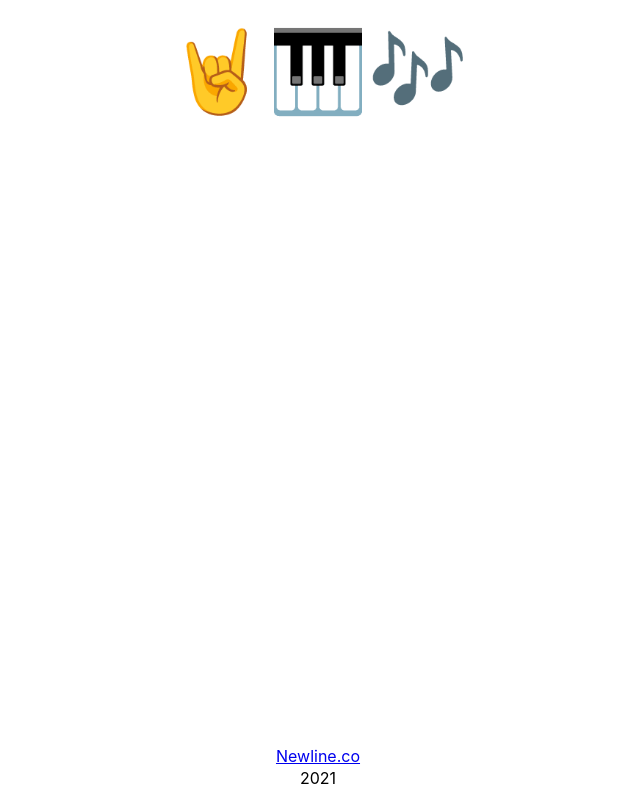
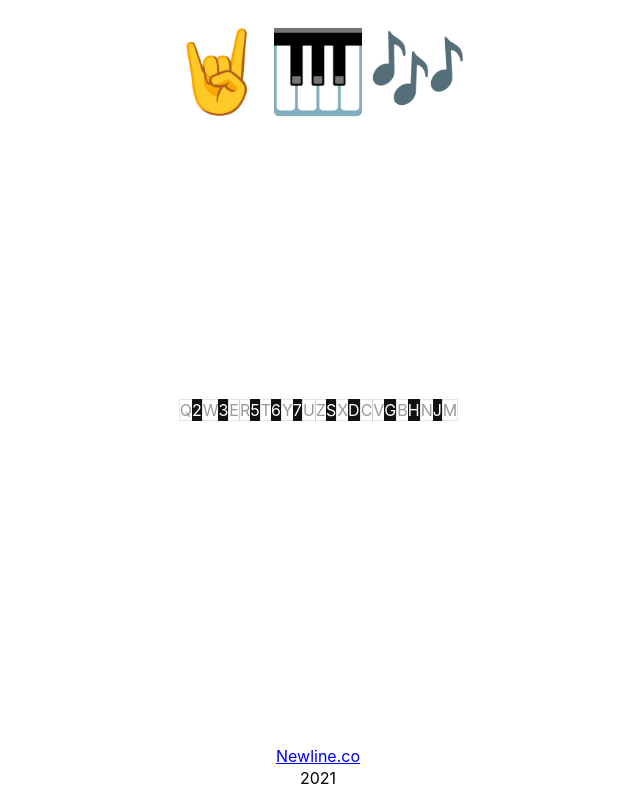
Before and after one commit to phongluudn1997/react-piano, a React (Create React App) app: page / in a window 1280 px wide. Shown: the whole page, without its empty margins (322-962 px from the left). Built offline with nearby package versions, Linux system fonts and the light colour scheme.

Commit message:
added: render Keyboard component

```diff
--- a/src/App.tsx
+++ b/src/App.tsx
@@ -2,12 +2,15 @@ import "./App.css";
 import { Footer } from "./components/Footer/Footer";
 import { Logo } from "./components/Logo/Logo";
 import styles from "./App.module.css";
+import { Keyboard } from "./components/Keyboard/Keyboard";
 
 function App() {
   return (
     <div className={styles.app}>
       <Logo />
-      <main className={styles.content}></main>
+      <main className={styles.content}>
+        <Keyboard />
+      </main>
       <Footer />
     </div>
   );
```
